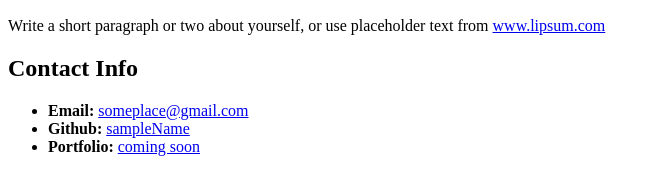
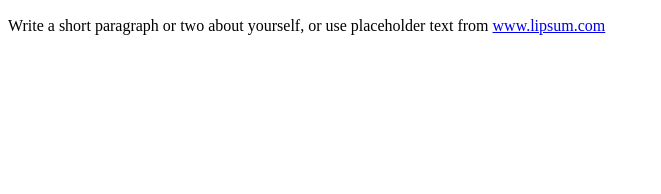
Before and after one commit to yeyingying/about, a plain HTML site: page index.html in a window 1280 px wide. Shown: the part 430-624 px from the top of the page, without its empty margins (0-661 px from the left). Drawn offline with Linux system fonts and the light colour scheme.

Commit message:
initial site files

```diff
--- a/index.html
+++ b/index.html
@@ -21,14 +21,7 @@
       <p>Write a short paragraph or two about yourself, or use placeholder text from <a href="http://www.lipsum.com/">www.lipsum.com</a></p>
     </section>
 
-    <section id = "contact-info">
-      <h2>Contact Info</h2>
-      <ul>
-        <li><strong>Email:</strong> <a href="#">someplace@gmail.com</a></li>
-        <li><strong>Github:</strong> <a href="#">sampleName</a></li>
-        <li><strong>Portfolio:</strong> <a href="#">coming soon</a></li>
-      </ul>
-    </section>
+
   </div>
 
 </body>
```
